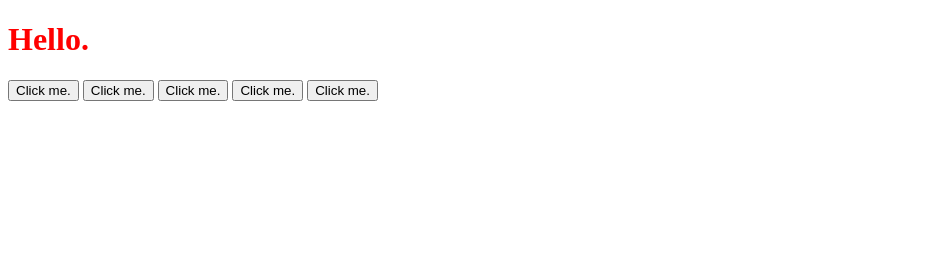
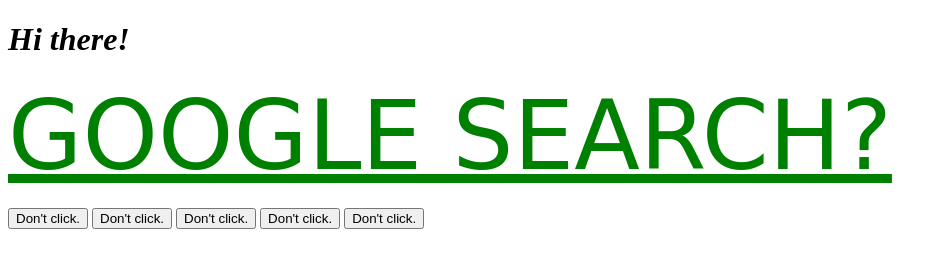
Before and after one commit to ChantalSchot/jQuery, a plain HTML site: page index.html in a window 1280 px wide. Shown: the whole page, without its empty margins (0-947 px from the left). Drawn offline with nearby package versions, Linux system fonts and the light colour scheme.

Commit message:
jQuery lessons 153-156

```diff
--- a/index.html
+++ b/index.html
@@ -7,7 +7,8 @@
   </head>
   <body>
 
-    <h1>Hello.</h1>
+    <h1 class="margin-large">Hello.</h1>
+		<p><a href="http://www.google.com">Google search?</a></p>
     <button>Click me.</button>
     <button>Click me.</button>
     <button>Click me.</button>
--- a/index.js
+++ b/index.js
@@ -1,2 +1,14 @@
+// $("h1").css("color","red");
+// With CSS method, if you add only one property in CSS (e.g. only "color"), you can log the current text color of the element.
 
-$("h1").css("color","red");
+$("h1").addClass("big-title margin-large");
+
+$("h1").removeClass("big-title margin-large");
+
+// console.log($("h1").hasClass("big-title")); // Checks whether element has a certain class (true) or not.
+
+$("button").text("Don't click.");
+$("h1").html("<em>Hi there!</em>"); //The 'text' method includes only text, but HTML will show layout (e.g. <em>) too.
+
+$("a").attr("href", "http://www.yahoo.com");
+$("a").attr("class", "big-title"); //Attr can also be used to change classes, but will replace existing classes!
--- a/styles.css
+++ b/styles.css
@@ -0,0 +1,10 @@
+.big-title {
+	font-size: 6rem;
+	color: green;
+	font-family: cursive;
+	text-transform: uppercase;
+}
+
+.margin-large {
+	margin: 40px;
+}
```
